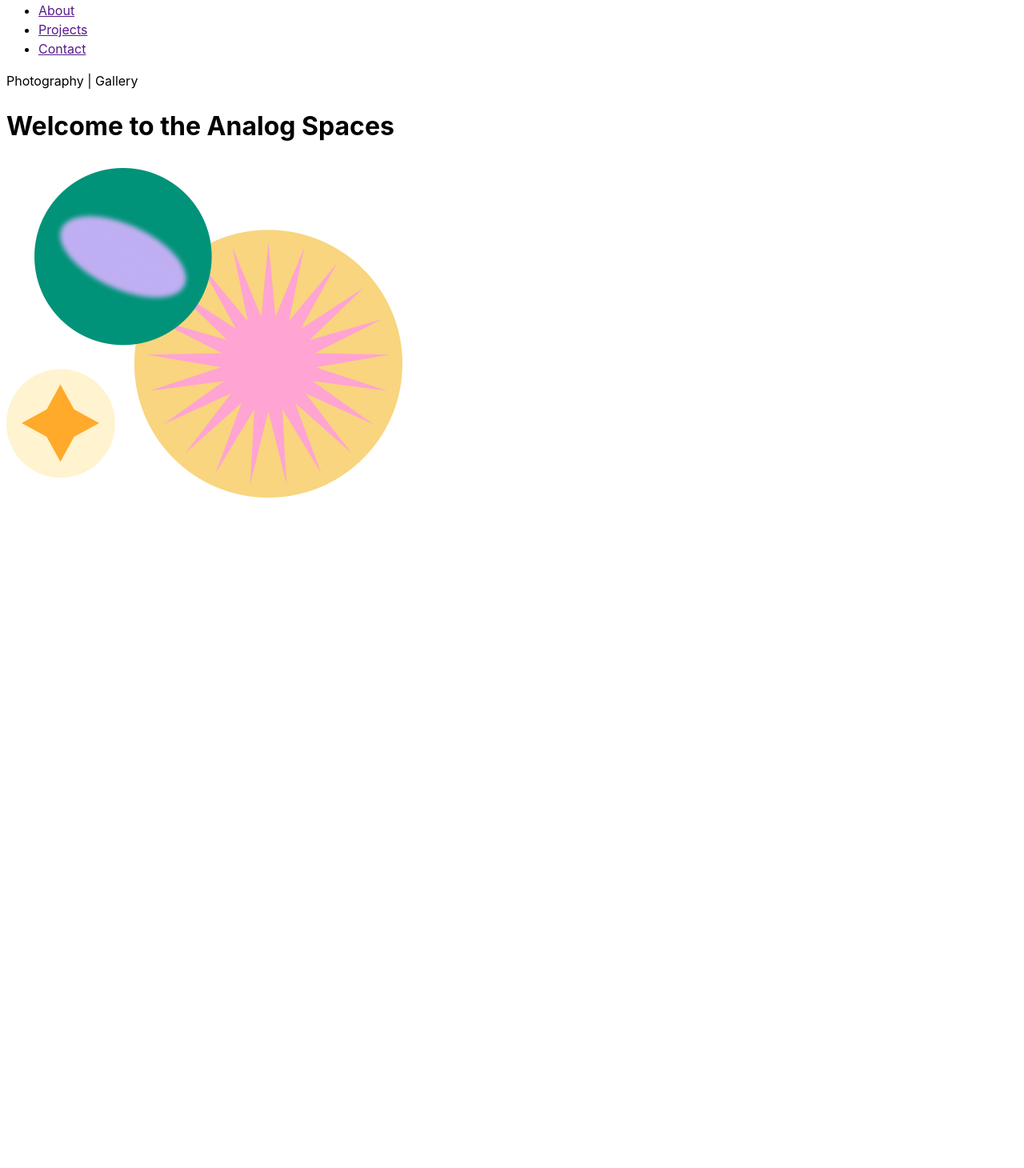
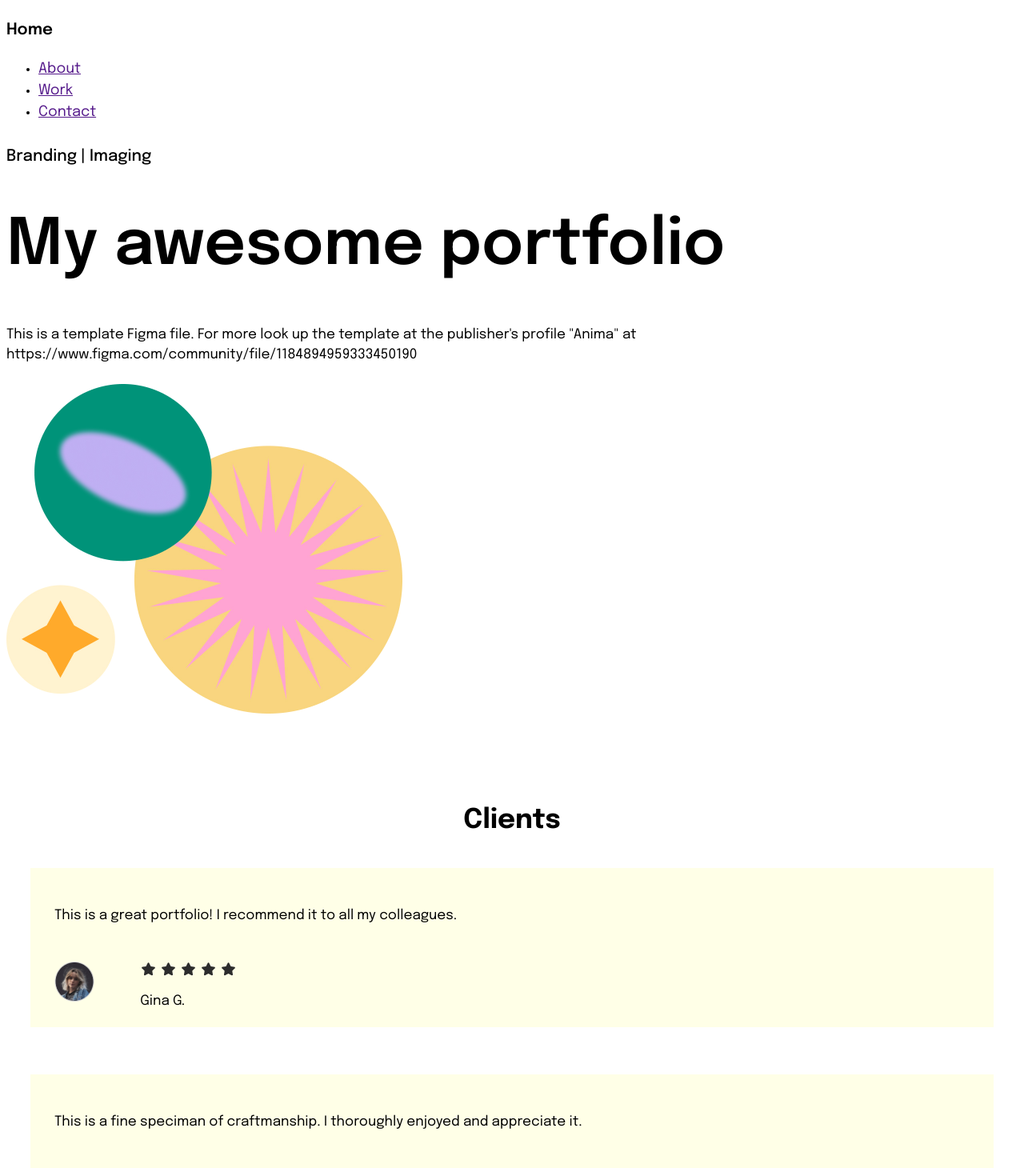
Before and after one commit to tack0sim/spaces-project, a Vue app: page / in a window 1280 px wide. Shown: the part 47-1507 px from the top of the page at 80% size. Before the commit the page ends 800 px from the top, so only its background shows below. Built offline with nearby package versions, Linux system fonts and the light colour scheme.

Commit message:
Setting up a components directory and props. Putting together a basic layout with custom CSS properties.

```diff
--- a/index.html
+++ b/index.html
@@ -4,6 +4,12 @@
     <meta charset="UTF-8" />
     <meta name="viewport" content="width=device-width, initial-scale=1.0" />
     <title>Analog Spaces</title>
+    <link rel="preconnect" href="https://fonts.googleapis.com" />
+    <link rel="preconnect" href="https://fonts.gstatic.com" crossorigin />
+    <link
+      href="https://fonts.googleapis.com/css2?family=Epilogue:wght@100..900&display=swap"
+      rel="stylesheet"
+    />
   </head>
   <body>
     <div id="app"></div>
--- a/src/App.vue
+++ b/src/App.vue
@@ -1,11 +1,13 @@
 <script setup>
 import Header from "./components/Header.vue";
 import TopElement from "./components/TopElement.vue";
+import Clients from "./components/Clients.vue";
 </script>
 
 <template>
-  <Header />
+  <Header message="Home" />
   <TopElement />
+  <Clients />
 </template>
 
 <style scoped></style>
--- /dev/null
+++ b/src/components/ClientCards.vue
@@ -0,0 +1,55 @@
+<script setup>
+import { defineProps } from "vue";
+
+defineProps({
+  review: String,
+  name: String,
+});
+</script>
+
+<template>
+  <div class="upper">
+    <div class="inner">
+      <p>{{ review }}</p>
+      <div class="rating">
+        <img
+          src="/src/assets/authorImages1.png"
+          width="50"
+          height="50"
+          alt="author-image"
+        />
+        <div class="stars">
+          <img src="/src/assets/rateStars.png" alt="stars-rating" />
+          <p>{{ name }}</p>
+        </div>
+      </div>
+    </div>
+  </div>
+</template>
+
+<style scoped>
+.upper {
+  padding: 30px;
+  background-color: #ffffd285;
+}
+.inner {
+  display: grid;
+  gap: 20%;
+  min-height: fit-content;
+}
+.rating {
+  display: flex;
+  justify-content: flex-start;
+}
+.stars {
+  display: grid;
+  grid-auto-rows: auto;
+  margin-left: 5%;
+}
+p {
+  font-size: var(--text-size);
+}
+img {
+  vertical-align: middle;
+}
+</style>
--- /dev/null
+++ b/src/components/Clients.vue
@@ -0,0 +1,47 @@
+<script setup>
+import ClientCards from "./ClientCards.vue";
+</script>
+
+<template>
+  <div class="outer">
+    <div class="inner">
+      <h3>Clients</h3>
+      <div class="content">
+        <ClientCards
+          review="This is a great portfolio! I recommend it to all my
+        colleagues."
+          name="Gina G."
+        />
+        <ClientCards
+          review="This is a fine speciman of craftmanship. I thoroughly enjoyed and appreciate it."
+          name="Alison M."
+        />
+        <ClientCards
+          review="I really like the compositions and stylistics of
+        the projects. Definitely something special."
+          name="Birte C."
+        />
+      </div>
+    </div>
+  </div>
+</template>
+
+<style scoped>
+.outer {
+  padding: 60px 30px 90px 30px;
+}
+.inner {
+  min-width: 315px;
+}
+.content {
+  display: grid;
+  min-width: 315px;
+  min-height: auto;
+  gap: 10%;
+  overflow: scroll;
+}
+h3 {
+  font-size: var(--h3-size);
+  text-align: center;
+}
+</style>
--- a/src/components/Header.vue
+++ b/src/components/Header.vue
@@ -1,14 +1,21 @@
-<script setup></script>
+<script setup>
+import { defineProps } from "vue";
+
+defineProps({
+  message: String,
+});
+</script>
 
 <template>
   <div>
-    <a href="" class="logo">Analog Spaces</a>
+    <p class="logo">Logo</p>
+    <p id="home-message">{{ message }}</p>
     <ul>
       <li>
         <a href="" class="menuItem">About</a>
       </li>
       <li>
-        <a href="" class="menuItem">Projects</a>
+        <a href="" class="menuItem">Work</a>
       </li>
       <li>
         <a href="" class="menuItem">Contact</a>
@@ -17,4 +24,14 @@
   </div>
 </template>
 
-<style scoped></style>
+<style scoped>
+.logo,
+#home-message {
+  font-size: var(--h4-size);
+  font-weight: 600;
+}
+a.menuItem {
+  font-size: var(--h5-size);
+  font-weight: 400;
+}
+</style>
--- a/src/components/TopElement.vue
+++ b/src/components/TopElement.vue
@@ -4,8 +4,13 @@
   <div>
     <div class="topBox"></div>
     <div class="topBoxChild">
-      <p>Photography | Gallery</p>
-      <h1>Welcome to the Analog Spaces</h1>
+      <h4>Branding | Imaging</h4>
+      <h1>My awesome portfolio</h1>
+      <p>
+        This is a template Figma file. For more look up the template at the
+        publisher's profile "Anima" at
+        https://www.figma.com/community/file/1184894959333450190
+      </p>
     </div>
     <img
       src="../assets/topElementImage.png"
@@ -16,4 +21,17 @@
   </div>
 </template>
 
-<style scope></style>
+<style scope>
+h1 {
+  font-size: var(--h1-size);
+  line-height: 1.1;
+  font-weight: 600;
+}
+h4 {
+  font-size: var(--h4-size);
+  font-weight: 500;
+}
+p {
+  font-size: var(--text-size);
+}
+</style>
--- a/src/style.css
+++ b/src/style.css
@@ -1,9 +1,38 @@
 :root {
-  font-family: Inter, system-ui, Avenir, Helvetica, Arial, sans-serif,
-    "Epilogue";
+  font-family: Epilogue;
   line-height: 1.5;
   font-weight: 400;
 
   color-scheme: light dark;
   color: #000000;
+  --h1-size: clamp(
+    4.0625rem,
+    3.6740331491712706rem + 1.6574585635359118vw,
+    5rem
+  );
+  --h2-size: clamp(2rem, 1.792817679558011rem + 0.8839779005524863vw, 2.5rem);
+  --h3-size: clamp(
+    1.6875rem,
+    1.5062154696132597rem + 0.7734806629834254vw,
+    2.125rem
+  );
+  --h4-size: clamp(
+    0.625rem,
+    0.3660220994475138rem + 1.1049723756906078vw,
+    1.25rem
+  );
+  --h5-size: clamp(
+    0.75rem,
+    0.5946132596685083rem + 0.6629834254143646vw,
+    1.125rem
+  );
+  --text-size: clamp(
+    0.8125rem,
+    0.7089088397790055rem + 0.44198895027624313vw,
+    1.0625rem
+  );
 }
+
+body {
+  padding-bottom: 5%;
+}
```
Also changed, not shown: src/assets/authorImages1.png (added), src/assets/rateStars.png (added).
